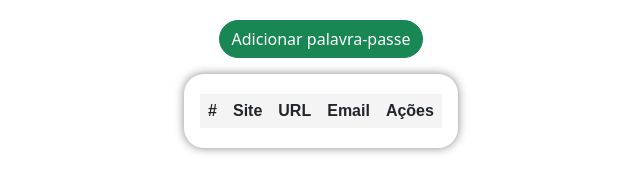
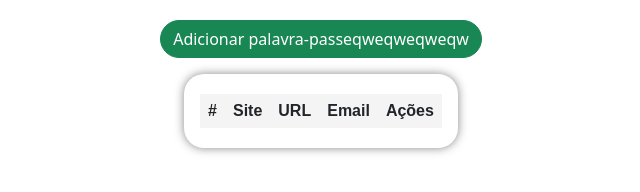
Before and after one commit to vascopeixoto/ProjetoCriptografia, a plain HTML site: page index.html in a window 1280 px wide. Shown: the whole page, without its empty margins (319-959 px from the left). Drawn offline with nearby package versions, Linux system fonts and the light colour scheme.

Commit message:
Update index.html

```diff
--- a/index.html
+++ b/index.html
@@ -15,7 +15,7 @@
 <body>
     <div class="Container">
         <button type="button" class="btn btn-success" data-bs-toggle="modal" data-bs-target="#AddPass">
-            Adicionar palavra-passe
+            Adicionar palavra-passeqweqweqweqw
         </button>
 
         <div class="TableContainer">
```
